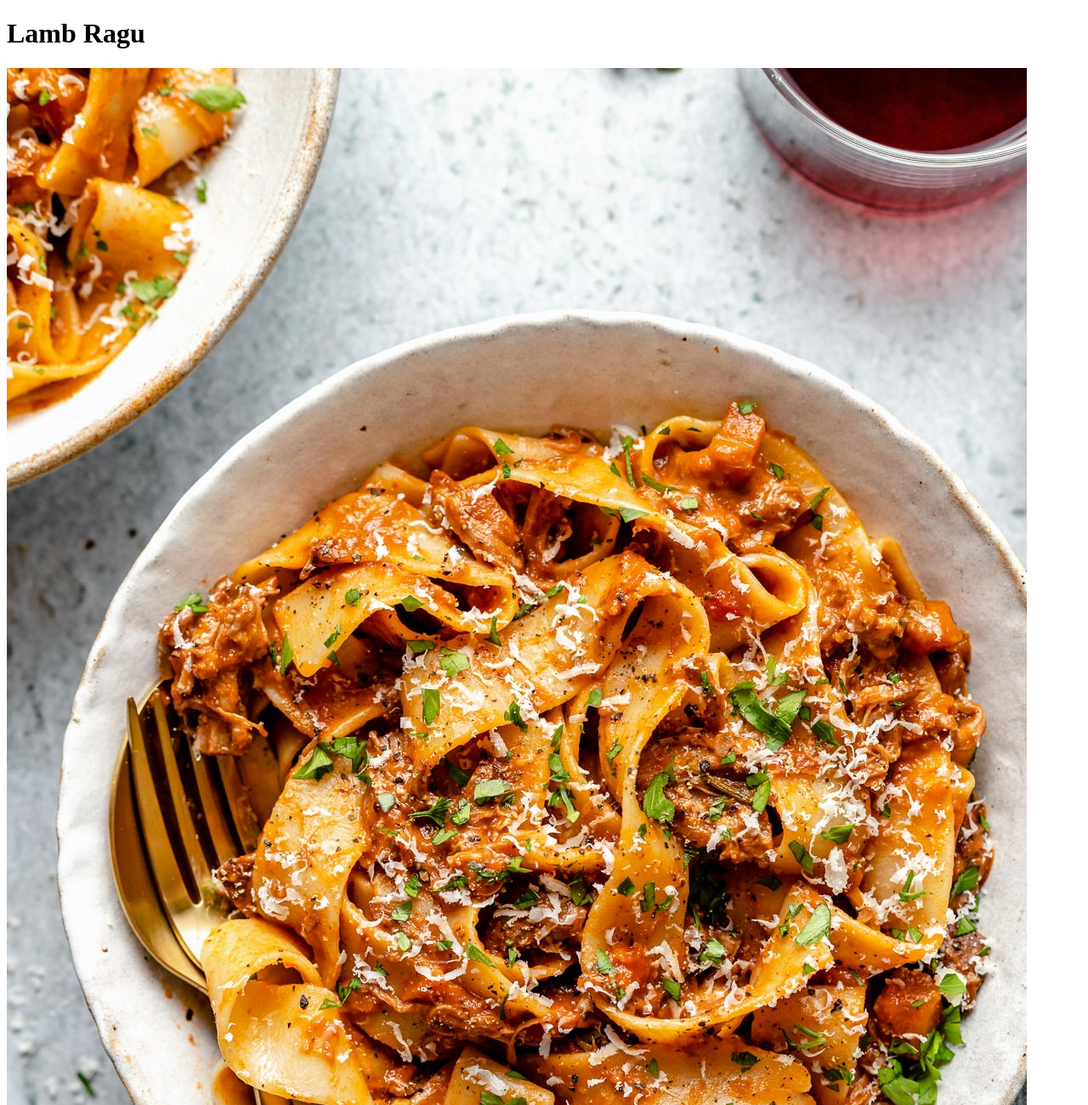
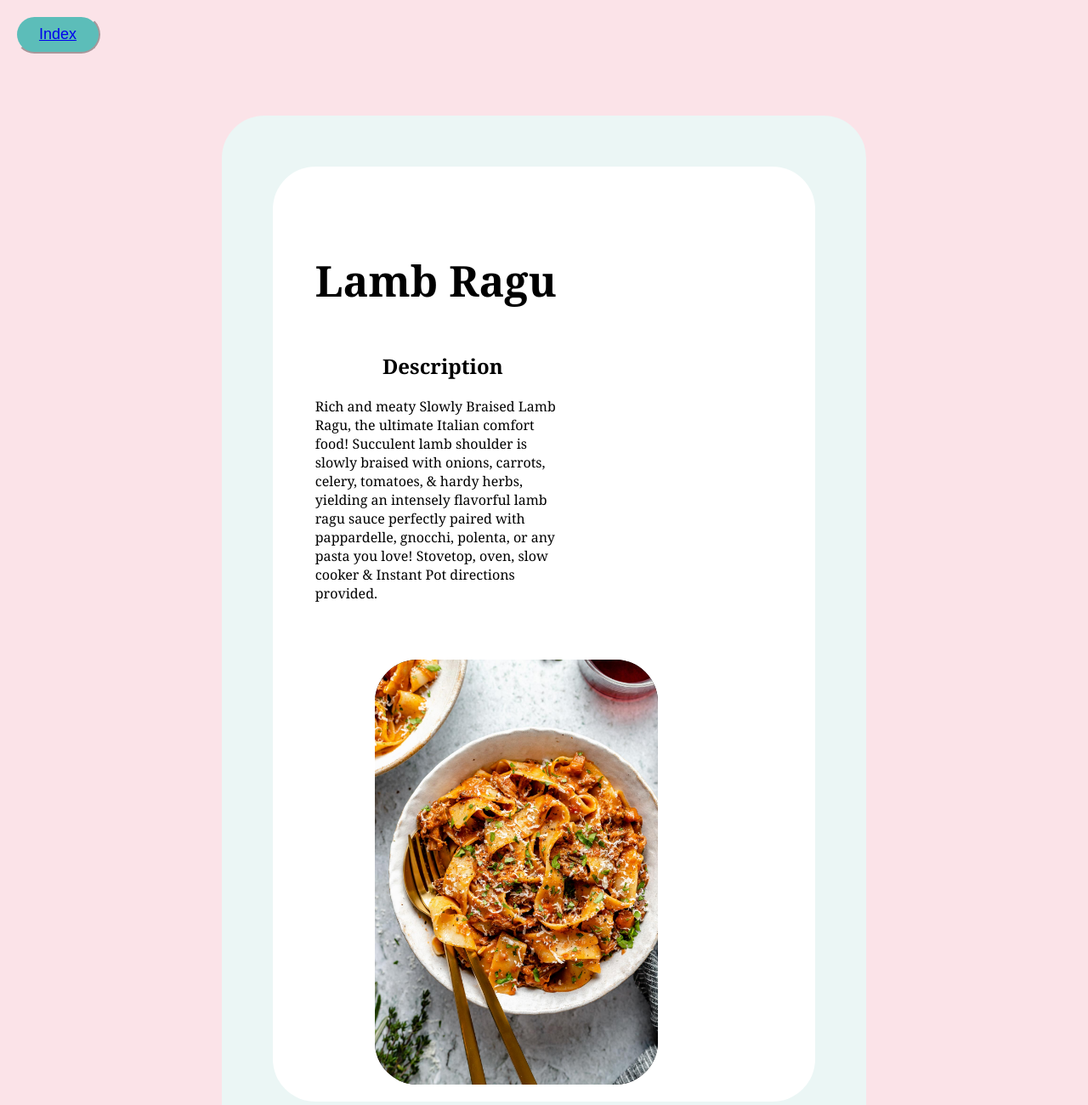
Before and after one commit to mountmike/odin-recipes, a plain HTML site: page recipes/lamb-ragu.html in a window 1280 px wide. Shown: the top 1300 px of the page at 85% size. Drawn offline with Linux system fonts and the light colour scheme.

Commit message:
Began setting up master style sheet.
tinkering with inline block elements.

```diff
--- a/recipes/lamb-ragu.html
+++ b/recipes/lamb-ragu.html
@@ -1,16 +1,30 @@
 <!DOCTYPE html>
 <html lang="en">
 <head>
+    <link rel="stylesheet" href="../styles.css">
     <meta charset="UTF-8">
     <meta http-equiv="X-UA-Compatible" content="IE=edge">
     <meta name="viewport" content="width=device-width, initial-scale=1.0">
     <title>Lamb Ragu</title>
 </head>
 <body>
-    <h1>Lamb Ragu</h1>
-    <img src="/images/Lamb-Ragu.jpeg" alt="Lam Ragu">
-    <h2>Description</h2>
-    <p>Rich and meaty Slowly Braised Lamb Ragu, the ultimate Italian comfort food! Succulent lamb shoulder is slowly braised with onions, carrots, celery, tomatoes, & hardy herbs, yielding an intensely flavorful lamb ragu sauce perfectly paired with pappardelle, gnocchi, polenta, or any pasta you love! Stovetop, oven, slow cooker & Instant Pot directions provided.</p>
+    <nav>
+        <button>
+            <a href="../index.html">Index</a>
+        </button>
+    </nav>
+    <div>
+      <article>
+      <article class="summary-text">
+      <h1>Lamb Ragu</h1>
+      <h2>Description</h2>
+      <p>Rich and meaty Slowly Braised Lamb Ragu, the ultimate Italian comfort food! Succulent lamb shoulder is slowly braised with onions, carrots, celery, tomatoes, & hardy herbs, yielding an intensely flavorful lamb ragu sauce perfectly paired with pappardelle, gnocchi, polenta, or any pasta you love! Stovetop, oven, slow cooker & Instant Pot directions provided.</p>
+      </article>
+      <img src="../images/Lamb-Ragu.jpeg">
+    </article>
+    </div>
+    <div>
+    <article>
     <h2>Ingredients</h2>
     <ul>
         <li>2 tablespoons olive oil, divided</li>
@@ -27,6 +41,10 @@
         <li>8–10 sprigs fresh thyme</li>
         <li>kosher salt and ground black pepper, to season</li>
     </ul>
+    </article>
+    </div>
+    <div>
+    <article>
     <h2>Steps</h2>
     <ol>
         <li><strong>Brown the lamb shoulder:</strong> Add 1 tablespoon of the olive oil to a heavy-bottomed pot with a lid over medium-high heat (I use a 4-qt Dutch oven). Use paper towel to pat the lamb as dry as possible, then season generously with 1 teaspoon each kosher salt & ground black pepper. Add the seasoned lamb to the Dutch oven and cook until deeply browned on all sides, about 2-3 minutes per side. Work in batches as needed to avoid overcrowding the pot, which prevents browning. Transfer the lamb to a plate and set aside. At this point, preheat the oven to 325 degrees F.</li>
@@ -38,6 +56,11 @@
         <li><strong>Lamb ragu pasta:</strong> Add the al dente pasta or gnocchi to the simmering ragu sauce, tossing to coat such that the pasta is evenly coated in sauce. If the ragu is thick & needs to loosen up some, drizzle in some of the reserved starchy pasta water. If the pasta is loose & needs to thicken up some, sprinkle in some extra grated parm. Cook over medium heat for 1-2 minutes, until the pasta or gnocchi absorbs some of the ragu & the ragu clings to the pasta or gnocchi beautifully. </li>
         <li><strong>Serve:</strong> Portion the lamb ragu pasta into individual pasta bowls. Finish with some grated parm or finely chopped herbs as desired. Serve immediately. Enjoy!</li>
     </ol>
+    </article>
+    </div>
+    <footer>
+        asf
+    </footer>
 
 </body>
 </html>
--- /dev/null
+++ b/styles.css
@@ -0,0 +1,96 @@
+/* P
+
+Pinky: #fbe3e8
+
+Blue Greeny: #5cbdb9
+
+Teeny Greeny: #ebf6f5
+
+*/
+
+
+body {
+    background-color: #fbe3e8;
+    font-family: Cambria, Cochin, Georgia, Times, 'Times New Roman', serif;
+
+}
+
+div {
+
+    margin: 5% 20%;
+    padding: 50px;
+    background-color: #ebf6f5;
+    border-radius: 50px;
+
+}
+
+.summary-text {
+
+
+    display: inline-block;
+    vertical-align: middle;
+    width: 300px;
+    height: 500px;
+    border-radius: 100px;
+
+
+}
+
+img {
+
+
+    height: 500px;
+    display: inline-block;
+    vertical-align: middle;
+    width: auto;
+    background-color: black;
+    border-radius: 50px;
+    margin-left: 100px;
+
+}
+
+article {
+
+    margin: 10px;
+    padding: 20px;
+    border-radius: 50px;
+    background-color: white;
+
+
+}
+
+h1 {
+    font-size: 50px;
+    font-family:Cambria, Cochin, Georgia, Times, 'Times New Roman', serif;
+}
+
+
+
+
+
+li {
+    margin: 10px 0px;
+}
+
+button {
+    font-size: large;
+    margin: 10px;
+    font-family:Arial, Helvetica, sans-serif;
+}
+
+span {
+
+    background-color: white;
+}
+
+h2 {
+    text-align: center;
+}
+
+button {
+    background: #5cbdb9;
+    padding: 10px;
+    border-radius: 44px;
+    width: 100px;
+    border-color: #fbe3e8;
+}
```
Also changed, not shown: index.html (+6 -0 lines), recipes/bbq-pulled-pork.html (+28 -8 lines), recipes/sweet-sour-pork.html (+1 -0 lines).
